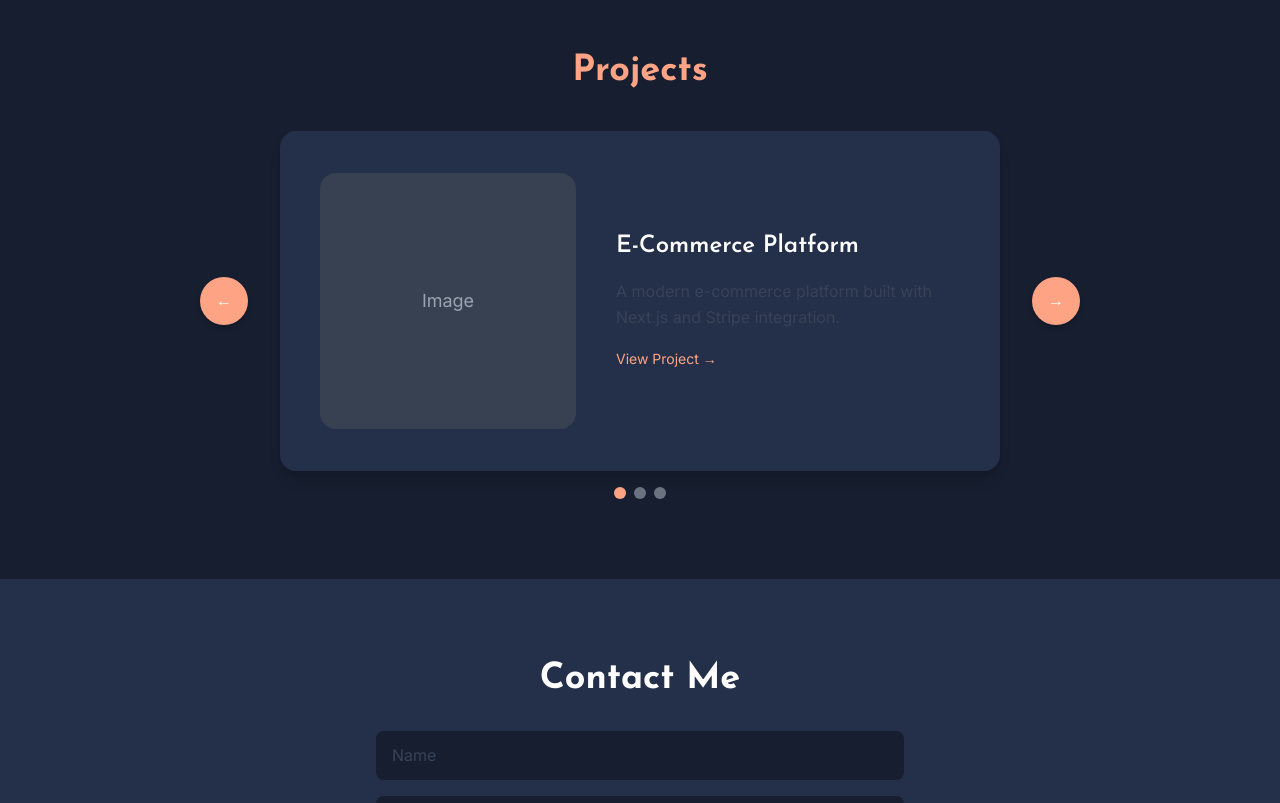
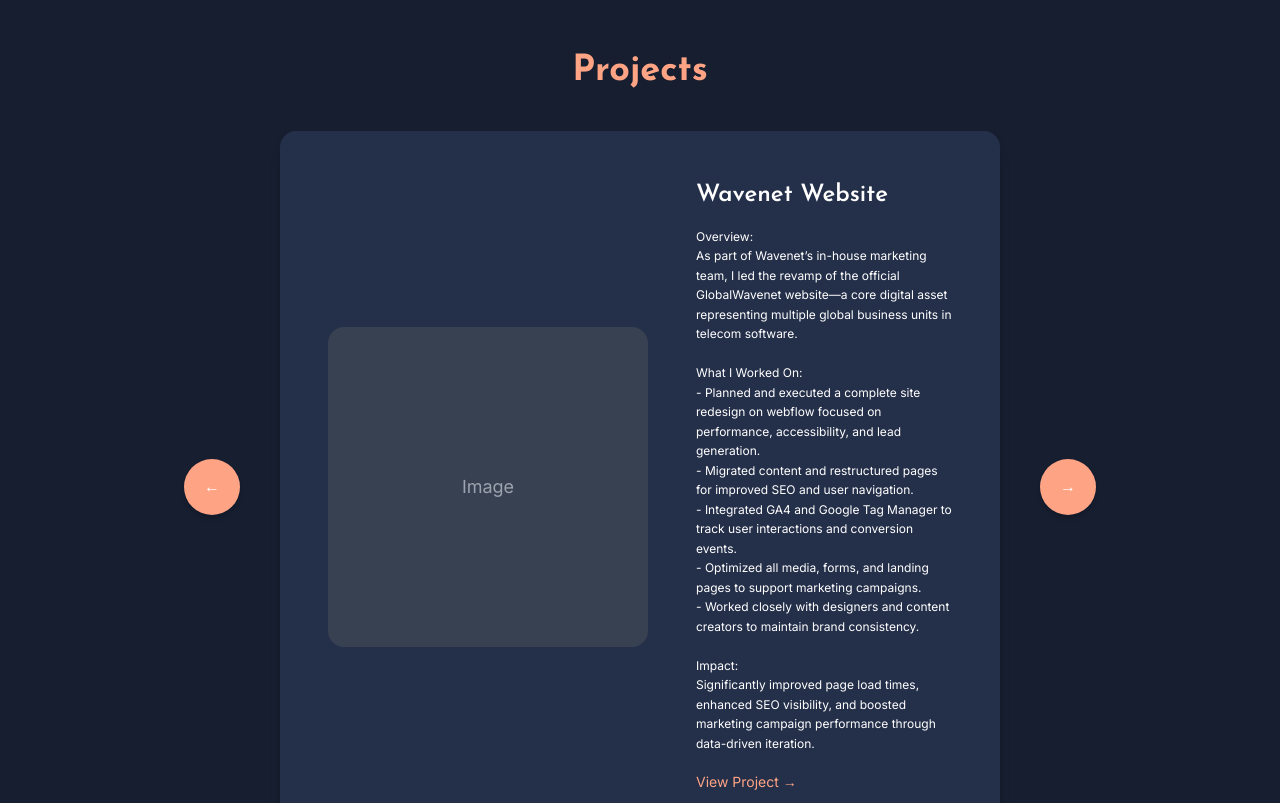
Before and after one commit to dasunsucharith/daunsucharith-me, a Next.js app: page / in a window 1280 px wide. Shown: the part 1500-2303 px from the top of the page. Built offline with nearby package versions, Linux system fonts and the light colour scheme.

Commit message:
feat(projects): update project details and enhance layout for better visibility

```diff
--- a/components/sections/ProjectsSection.tsx
+++ b/components/sections/ProjectsSection.tsx
@@ -5,9 +5,20 @@
 
 const projects = [
 	{
-		title: 'E-Commerce Platform',
-		description: 'A modern e-commerce platform built with Next.js and Stripe integration.',
-		url: 'https://example.com',
+		title: 'Wavenet Website',
+		description: `Overview:
+As part of Wavenet’s in-house marketing team, I led the revamp of the official GlobalWavenet website—a core digital asset representing multiple global business units in telecom software.
+
+What I Worked On:
+- Planned and executed a complete site redesign on webflow focused on performance, accessibility, and lead generation.
+- Migrated content and restructured pages for improved SEO and user navigation.
+- Integrated GA4 and Google Tag Manager to track user interactions and conversion events.
+- Optimized all media, forms, and landing pages to support marketing campaigns.
+- Worked closely with designers and content creators to maintain brand consistency.
+
+Impact:
+Significantly improved page load times, enhanced SEO visibility, and boosted marketing campaign performance through data-driven iteration.`,
+		url: 'https://www.globalwavenet.com/',
 	},
 	{
 		title: 'SaaS Dashboard',
@@ -47,7 +58,7 @@
 				<div className="relative flex items-center justify-center">
 					<button
 						onClick={prevSlide}
-						className="absolute left-[-5rem] z-10 bg-[#FEA485] text-white rounded-full w-12 h-12 flex items-center justify-center shadow-md hover:bg-[#ff8c5a] transition-colors duration-300"
+						className="absolute left-[-6rem] z-10 bg-[#FEA485] text-white rounded-full w-14 h-14 flex items-center justify-center shadow-md hover:bg-[#ff8c5a] transition-colors duration-300"
 					>
 						&#8592;
 					</button>
@@ -57,13 +68,13 @@
 							href={projects[current].url}
 							target="_blank"
 							rel="noopener noreferrer"
-							className="flex flex-col md:flex-row bg-brand-surface rounded-2xl p-10 w-full max-w-3xl items-center shadow-lg transition-shadow min-h-[340px]"
+							className="flex flex-col md:flex-row bg-brand-surface rounded-2xl p-12 w-full max-w-4xl items-center shadow-lg transition-shadow min-h-[425px]"
 							initial={{ opacity: 0, y: 20 }}
 							animate={{ opacity: 1, y: 0 }}
 							transition={{ duration: 0.6 }}
 						>
 							{/* Image placeholder */}
-							<div className="w-64 h-64 bg-gray-700 rounded-2xl flex-shrink-0 mb-6 md:mb-0 md:mr-10 flex items-center justify-center">
+							<div className="w-80 h-80 bg-gray-700 rounded-2xl flex-shrink-0 mb-8 md:mb-0 md:mr-12 flex items-center justify-center">
 								<span className="text-gray-400 text-lg">Image</span>
 							</div>
 							{/* Content */}
@@ -71,7 +82,7 @@
 								<h3 className="text-2xl font-semibold mb-4">
 									{projects[current].title}
 								</h3>
-								<p className="text-brand-muted text-base leading-relaxed mb-4">
+								<p className="text-white text-xs leading-relaxed whitespace-pre-line mb-4">
 									{projects[current].description}
 								</p>
 								<span className="text-sm text-brand-accent">
@@ -82,7 +93,7 @@
 					</div>
 					<button
 						onClick={nextSlide}
-						className="absolute right-[-5rem] z-10 bg-[#FEA485] text-white rounded-full w-12 h-12 flex items-center justify-center shadow-md hover:bg-[#ff8c5a] transition-colors duration-300"
+						className="absolute right-[-6rem] z-10 bg-[#FEA485] text-white rounded-full w-14 h-14 flex items-center justify-center shadow-md hover:bg-[#ff8c5a] transition-colors duration-300"
 					>
 						&#8594;
 					</button>
```
